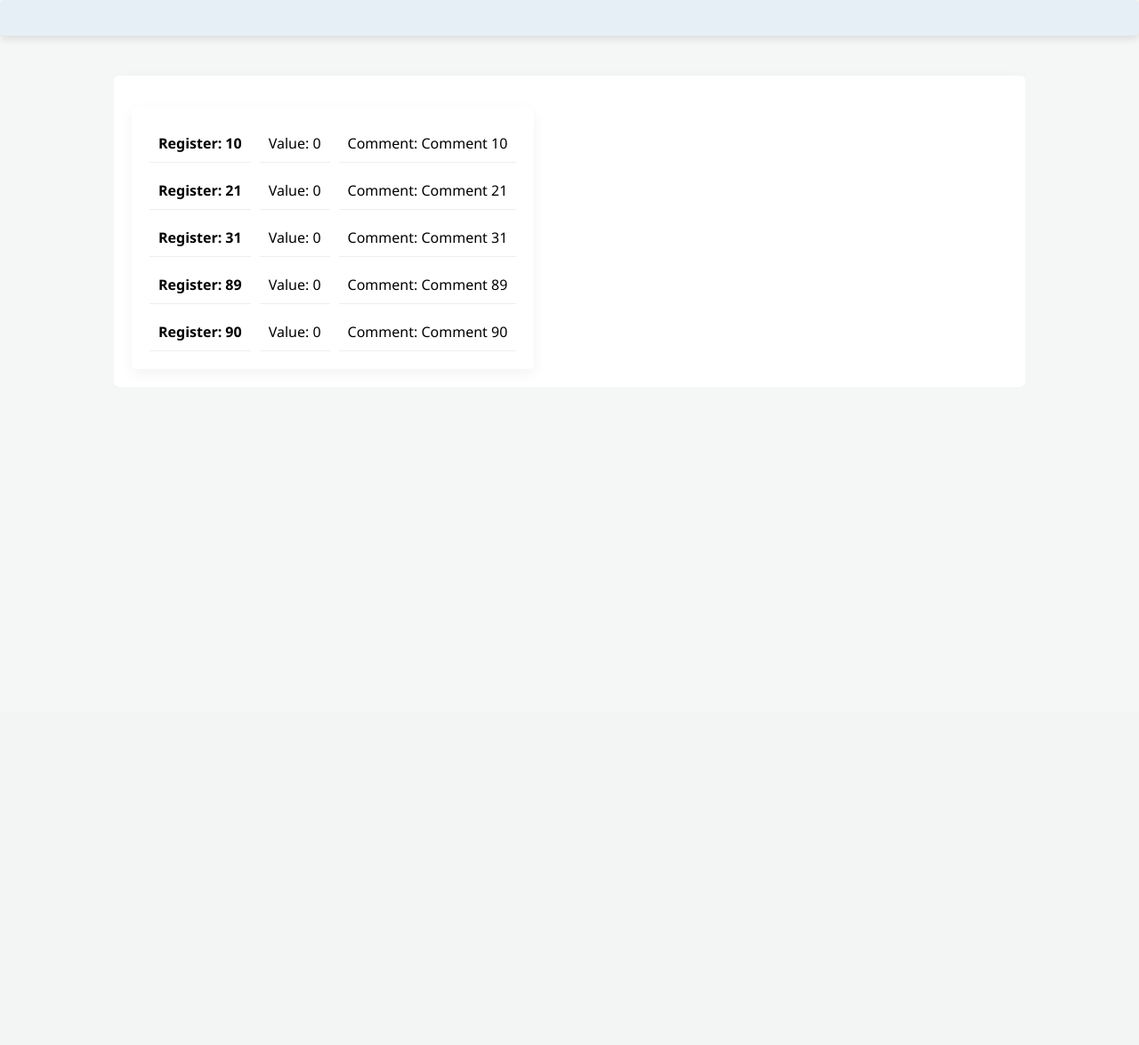
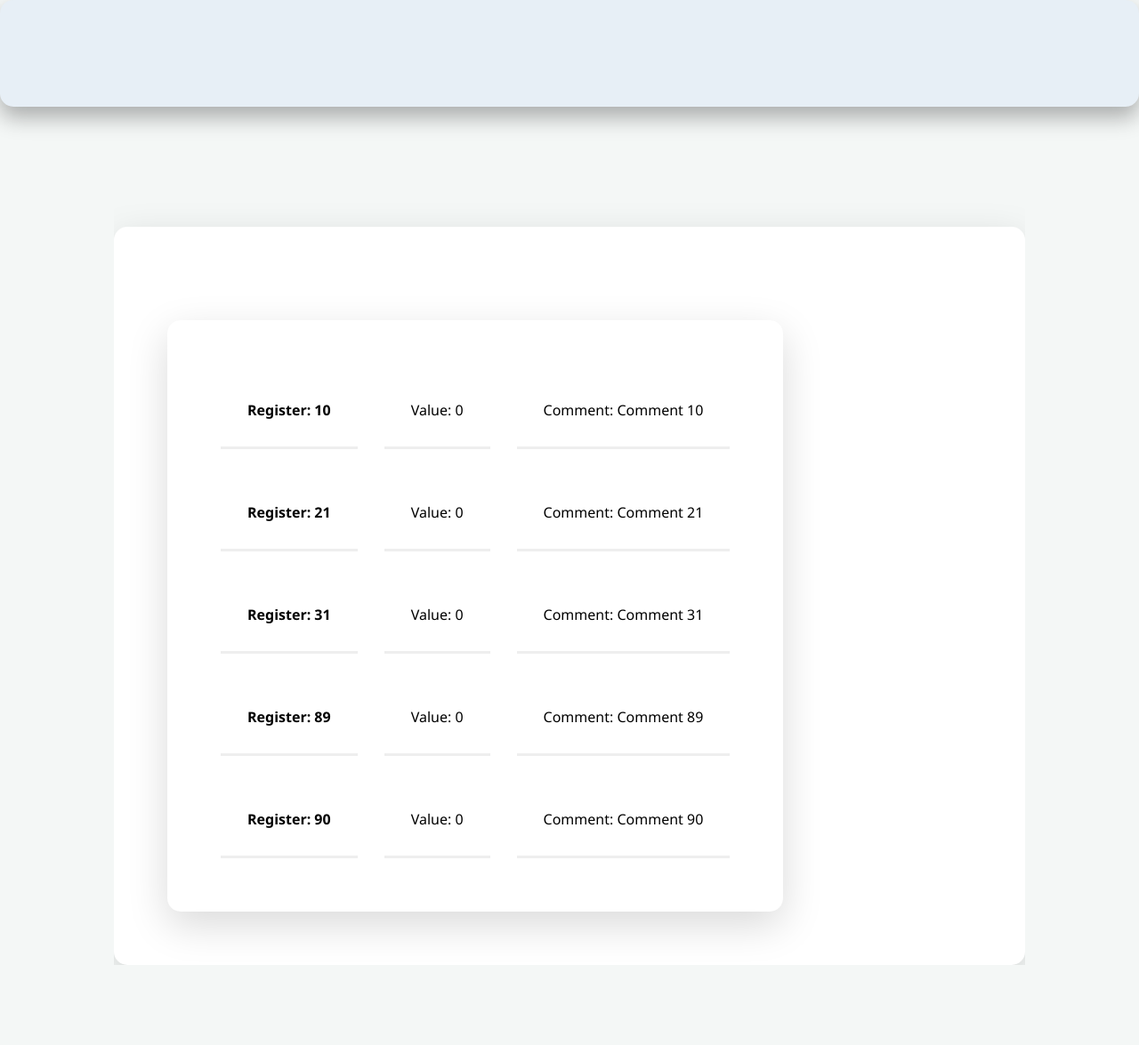
Before and after one commit to rskrobotics/fanuc-hmi, a Flask app: page / in a window 1280 px wide. Shown: the whole page at 89% size. Before the commit the page ends 435 px from the top, so only its background shows below. Run offline with Flask 3, Linux system fonts and the light colour scheme; data that the repository does not hold is empty; some libraries are stand-ins or nearby versions.

Commit message:
fix: make elements bigger, scheduler first string download in 8s from startup

```diff
--- a/app/app.py
+++ b/app/app.py
@@ -1,6 +1,6 @@
 import logging
 import string
-from datetime import datetime
+from datetime import datetime, timedelta
 from logging.handlers import RotatingFileHandler
 
 import requests
@@ -45,7 +45,7 @@ scheduler.add_job(
     func=robot_service.fetch_string_registers,
     trigger='interval',
     seconds=config_service.get('fetch_intervals.seconds_string'),
-    next_run_time=datetime.now(),
+    next_run_time=datetime.now() + timedelta(seconds=8),
     max_instances=1
 )
 
--- a/app/static/style.css
+++ b/app/static/style.css
@@ -3,31 +3,32 @@ body {
     margin: 0;
     padding: 0;
     background-color: #f4f7f6;
+    /* The font size is not specified here; if you want all text 3x bigger, you may need to set a base font size here */
 }
 
 .title-bar {
     background-color: #5b8c85;
     color: #ffffff;
-    padding: 15px 10px;
+    padding: 45px 30px; /* Increased from 15px 10px */
     text-align: center;
-    font-size: 28px;
+    font-size: 84px; /* Increased from 28px */
 }
 
 .container {
-    width: 80%;
-    margin: 30px auto;
+    width: 80%; /* You may want to adjust this if the content doesn't scale as expected */
+    margin: 90px auto; /* Increased from 30px */
     overflow: hidden;
 }
 
 .register-container {
     background: #ffffff;
-    margin-top: 15px;
-    padding: 20px;
-    border-radius: 5px;
-    box-shadow: 0 5px 15px rgba(0,0,0,0.05);
+    margin-top: 45px; /* Increased from 15px */
+    padding: 60px; /* Increased from 20px */
+    border-radius: 15px; /* Increased from 5px */
+    box-shadow: 0 15px 45px rgba(0,0,0,0.15); /* Increased the spread and blur */
     display: grid;
     grid-template-columns: auto auto 1fr;
-    gap: 10px;
+    gap: 30px; /* Increased from 10px */
     align-items: center;
 }
 
@@ -38,8 +39,8 @@ body {
 .register-id,
 .register-value,
 .register-comment {
-    padding: 10px;
-    border-bottom: 1px solid #eee;
+    padding: 30px; /* Increased from 10px */
+    border-bottom: 3px solid #eee; /* Increased from 1px and made it solid for visibility */
 }
 
 .register-id {
@@ -47,13 +48,13 @@ body {
 }
 
 .message {
-    padding: 20px; /* Increase padding */
-    margin-bottom: 20px; /* Increase margin-bottom */
-    border-radius: 5px;
+    padding: 60px; /* Increased from 20px */
+    margin-bottom: 60px; /* Increased from 20px */
+    border-radius: 15px; /* Increased from 5px */
     text-align: center;
-    font-size: 48px; /* Increase font size */
-    font-weight: bold; /* Make it bold */
-    box-shadow: 0 4px 8px rgba(0,0,0,0.1); /* Optional: add a shadow to lift the message */
+    font-size: 144px; /* Increased from 48px */
+    font-weight: bold; /* Keep it bold */
+    box-shadow: 0 12px 24px rgba(0,0,0,0.3); /* Increased shadow for more emphasis */
 }
 
 .default-color {
@@ -62,10 +63,9 @@ body {
 }
 
 .register-color {
-    /* Updated style for message with an alarming yellow */
     background-color: #ffecb3;
     color: #c48800;
-    border: 1px solid #ffc107; /* Optional: add a border for more emphasis */
+    border: 3px solid #ffc107; /* Increased from 1px and solid for visibility */
 }
 
 .error-color {
```
